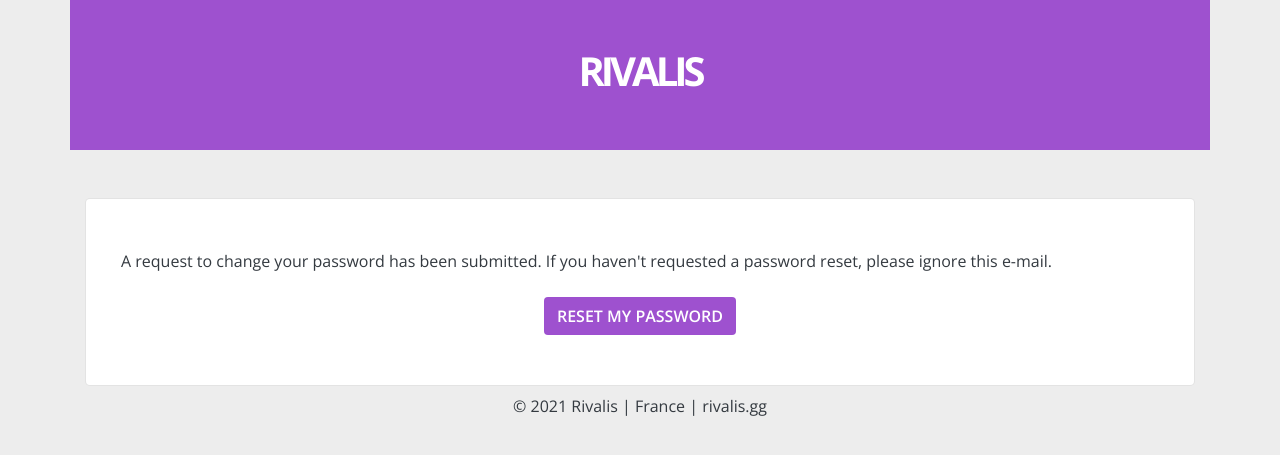
After one commit to zetsumeishi/rivalis, a Django app: template templates/users/password_reset_email.html in a window 1280 px wide. The commit adds this page. Shown: the top 455 px of the page. Run offline with Django 3.2, Linux system fonts and the light colour scheme; the template is opened without the code that fills it, so the values that code supplies are empty; style sheets or scripts are compiled from the project's sources; parts of the project's set-up code (start-up, migrations or seed data) failed here and were passed over; some libraries are stand-ins or nearby versions.

Commit message:
Fixed and added password reset with an email template and base email template

```diff
--- /dev/null
+++ b/static/scss/_emails.scss
@@ -0,0 +1,7 @@
+#email-header {
+  height: 150px;
+  background-color: $primary-color;
+  & > h1 {
+    color: white;
+  }
+}
--- a/static/scss/rivalis.scss
+++ b/static/scss/rivalis.scss
@@ -5,3 +5,4 @@
 @import "includes/navs";
 @import "includes/components";
 @import "home";
+@import "emails";
--- /dev/null
+++ b/templates/base_email.html
@@ -0,0 +1,29 @@
+{% load static %}
+
+<!doctype html>
+<html lang="en">
+  <head>
+    <!-- Required meta tags -->
+    <meta charset="utf-8">
+    <meta name="viewport" content="width=device-width, initial-scale=1">
+    <!-- Bootstrap CSS -->
+    <link rel="stylesheet" href="https://cdn.jsdelivr.net/npm/bootstrap@4.5.3/dist/css/bootstrap.min.css" integrity="sha384-TX8t27EcRE3e/ihU7zmQxVncDAy5uIKz4rEkgIXeMed4M0jlfIDPvg6uqKI2xXr2" crossorigin="anonymous">
+    <!-- RIVALIS CSS -->
+    <link rel="stylesheet" href="{% static 'css/rivalis.css'%}">
+  </head>
+  <body>
+
+    {% block content %}
+    {% endblock %}
+
+    <!-- Font Awesome -->
+    <script src="https://kit.fontawesome.com/fc822dbcba.js" crossorigin="anonymous"></script>
+
+    <!-- Bootstrap Bundle with Popper.js -->
+    <script src="https://code.jquery.com/jquery-3.5.1.slim.min.js" integrity="sha384-DfXdz2htPH0lsSSs5nCTpuj/zy4C+OGpamoFVy38MVBnE+IbbVYUew+OrCXaRkfj" crossorigin="anonymous"></script>
+    <script src="https://cdn.jsdelivr.net/npm/bootstrap@4.5.3/dist/js/bootstrap.bundle.min.js" integrity="sha384-ho+j7jyWK8fNQe+A12Hb8AhRq26LrZ/JpcUGGOn+Y7RsweNrtN/tE3MoK7ZeZDyx" crossorigin="anonymous"></script>
+
+    {% block javascript %}
+    {% endblock %}
+</body>
+</html>
--- /dev/null
+++ b/templates/users/password_reset_email.html
@@ -0,0 +1,20 @@
+{% extends 'base_email.html' %}
+
+{% block content %}
+<div class="container">
+  <div class="d-flex row align-content-center justify-content-center" id="email-header">
+    <h1>Rivalis</h1>
+  </div>
+  <div class="section-bg mt-5">
+    <div class="row">
+      <p>A request to change your password has been submitted. If you haven't requested a password reset, please ignore this e-mail.</p>
+    </div>
+    <div class="d-flex row justify-content-center mt-2">
+      <a href="{{ protocol }}://{{ domain }}/password-reset-confirm/{{ uid }}/{{ token }}/"><button type="submit" class="btn btn-md rivalis-button-primary w-100">Reset my password</button></a>
+    </div>
+  </div>
+  <div class="d-flex row justify-content-center mt-2">
+    <p>© 2021 Rivalis | France | rivalis.gg</p>
+  </div>
+</div>
+{% endblock %}
--- /dev/null
+++ b/templates/users/password_reset_subject.txt
@@ -0,0 +1 @@
+{% autoescape off %}[{{ site_name }}] Password reset{% endautoescape %}
--- a/users/urls.py
+++ b/users/urls.py
@@ -52,6 +52,7 @@
         'password-reset-confirm/<uidb64>/<token>/',
         auth_views.PasswordResetConfirmView.as_view(
             template_name='users/password_reset_confirm.html',
+            success_url='/login/',
         ),
         name='password_reset_confirm',
     ),
@@ -60,7 +61,7 @@
         auth_views.PasswordResetCompleteView.as_view(
             template_name='users/password_reset_complete.html',
         ),
-        name='password_complete',
+        name='password_reset_complete',
     ),
     path('sign_up/', views.sign_up, name='sign_up'),
     path('profile/', views.profile, name='profile'),
```
Also changed, not shown: templates/users/password_reset.html (+24 -0 lines), templates/users/password_reset_confirm.html (+37 -0 lines).
